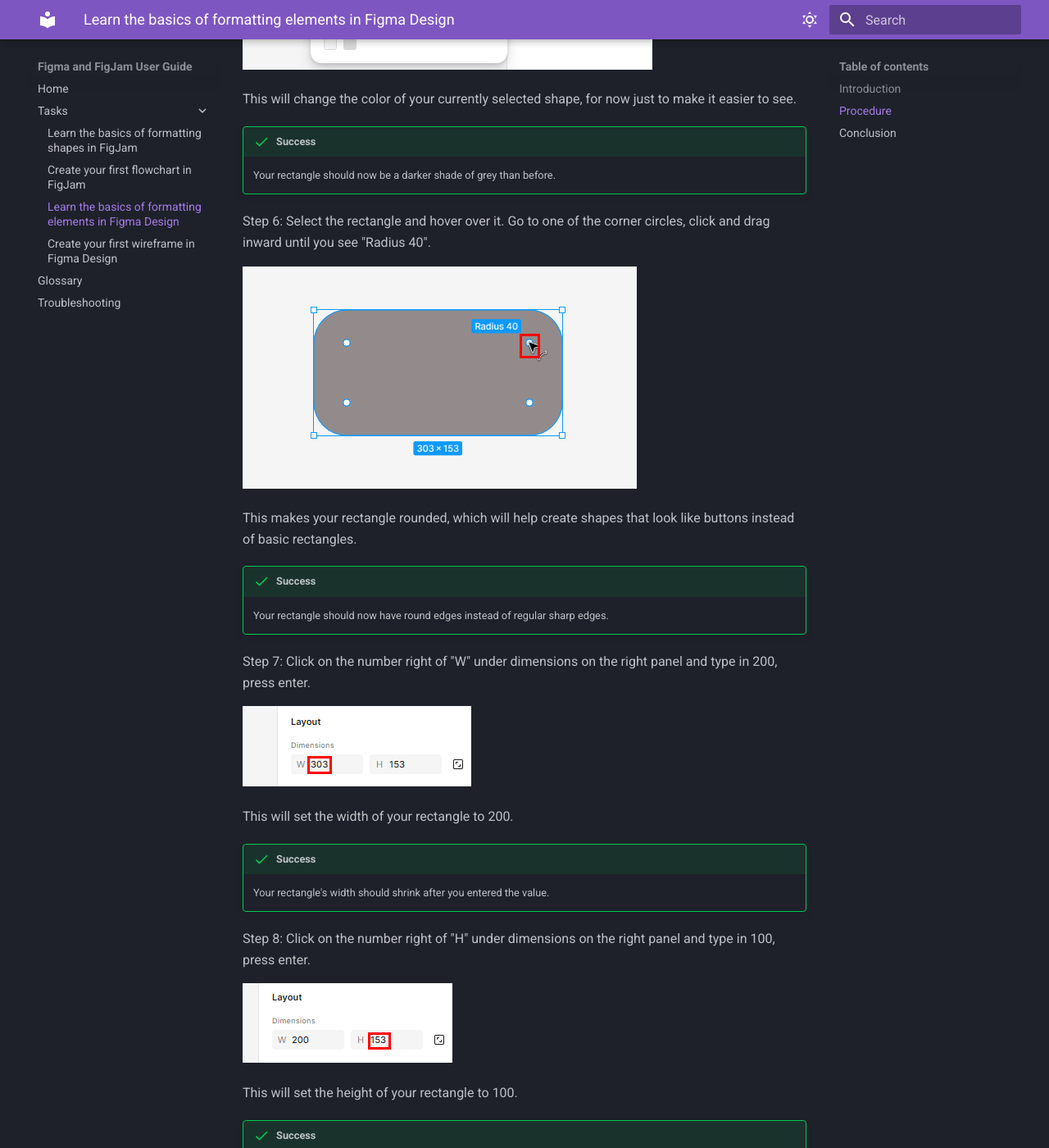
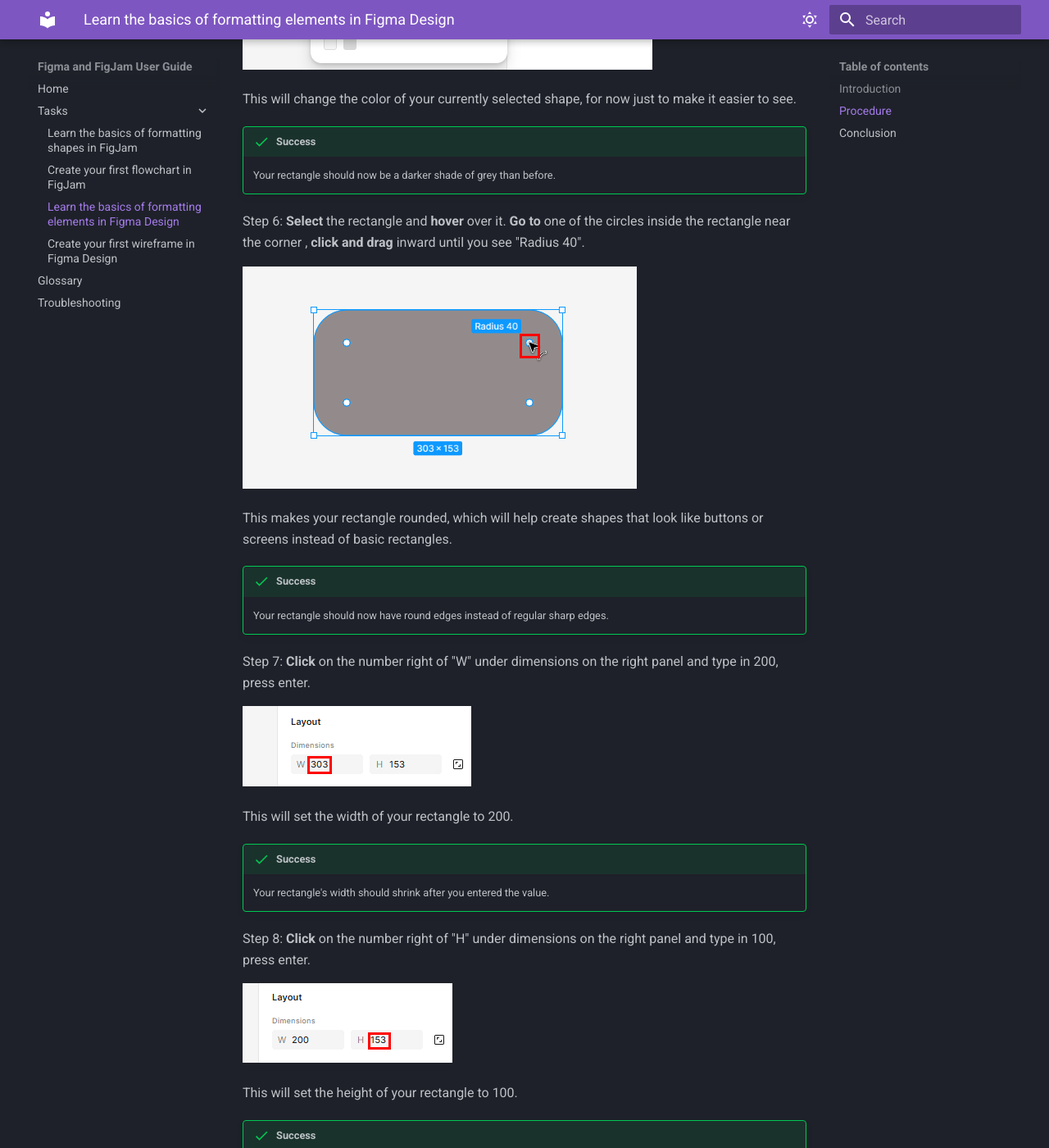
Before and after one commit to andrew-solomko/mkdocs-material-tutorial-andrew, an MkDocs documentation site: the page built from docs/tasks/basic-formatting-figma-design.md, in a window 1280 px wide and 1400 px high, scrolled down 2819 px. Shown: the whole window at 82% size. Built offline with MkDocs 1.6.1 and Material for MkDocs 9.7.7, drawn with Linux system fonts in a browser that asks for light colours; some of the changed text lies outside the part shown.

Commit message:
Fixed typographical conventions in Task 3

```diff
--- a/docs/tasks/basic-formatting-figma-design.md
+++ b/docs/tasks/basic-formatting-figma-design.md
@@ -6,7 +6,7 @@
 
 ## Procedure
 
-Step 1: Click on "Design" near the top right.
+Step 1: **Click** on "Design" near the top right.
 
 ![Image 1](../assets/Task3/Img1.png)
 
@@ -48,7 +48,7 @@
 !!! success
     You should see a multicolored menu pop up next to the right sidebar.
 
-Step 5: Move your mouse cursor near the middle of the left side of the multi-color square and left click (make sure to click within the color square and not outside it), then close the menu.
+Step 5: **Move** your mouse cursor near the middle of the left side of the multi-color square and **left click** (make sure to **click** within the color square and not outside it), then **close** the menu.
 
 ![Image 5](../assets/Task3/Img5.png)
 
@@ -57,16 +57,16 @@
 !!! success
     Your rectangle should now be a darker shade of grey than before.
 
-Step 6: Select the rectangle and hover over it. Go to one of the corner circles, click and drag inward until you see "Radius 40".
+Step 6: **Select** the rectangle and **hover** over it. **Go to** one of the circles inside the rectangle near the corner , **click and drag** inward until you see "Radius 40".
 
 ![Image 6](../assets/Task3/Img6.png)
 
-This makes your rectangle rounded, which will help create shapes that look like buttons instead of basic rectangles.
+This makes your rectangle rounded, which will help create shapes that look like buttons or screens instead of basic rectangles.
 
 !!! success
     Your rectangle should now have round edges instead of regular sharp edges.
 
-Step 7: Click on the number right of "W" under dimensions on the right panel and type in 200, press enter.
+Step 7: **Click** on the number right of "W" under dimensions on the right panel and type in 200, press enter.
 
 ![Image 7](../assets/Task3/Img7.png)
 
@@ -75,7 +75,7 @@
 !!! success
     Your rectangle's width should shrink after you entered the value.
 
-Step 8: Click on the number right of "H" under dimensions on the right panel and type in 100, press enter.
+Step 8: **Click** on the number right of "H" under dimensions on the right panel and type in 100, press enter.
 
 ![Image 8](../assets/Task3/Img8.png)
 
@@ -84,7 +84,7 @@
 !!! success
     Your rectangle's height should shrink after you entered the value.
 
-Step 9: Click on the text icon in the bottom row.
+Step 9: **Click** on the text icon in the bottom row.
 
 ![Image 9](../assets/Task3/Img9.png)
 
@@ -93,7 +93,7 @@
 !!! success
     The text icon you clicked should now have a blue background, signifying that it's selected.
 
-Step 10: Click and hold inside your rectangle near the top left corner and drag towards the bottom right corner until the numbers below read approx. 150 x 50, then let go.
+Step 10: **Click and hold** inside your rectangle near the top left corner and **drag** towards the bottom right corner until the numbers below read approx. 150 x 50, then let go.
 
 ![Image 10](../assets/Task3/Img10.png)
 
@@ -102,7 +102,7 @@
 !!! success
     There should be a blue rectangular outline inside of your rounded rectangle.
 
-Step 11: Click on the number 12 in the typography section of the right sidebar, type in 30, press enter.
+Step 11: **Click** on the number 12 in the typography section of the right sidebar, **type in** 30, press enter.
 
 ![Image 11](../assets/Task3/Img11.png)
 
```
Also changed, not shown: other parts of docs/tasks/basic-formatting-figma-design.md (+10 -10 lines), docs/index.md (+1 -1 lines).
